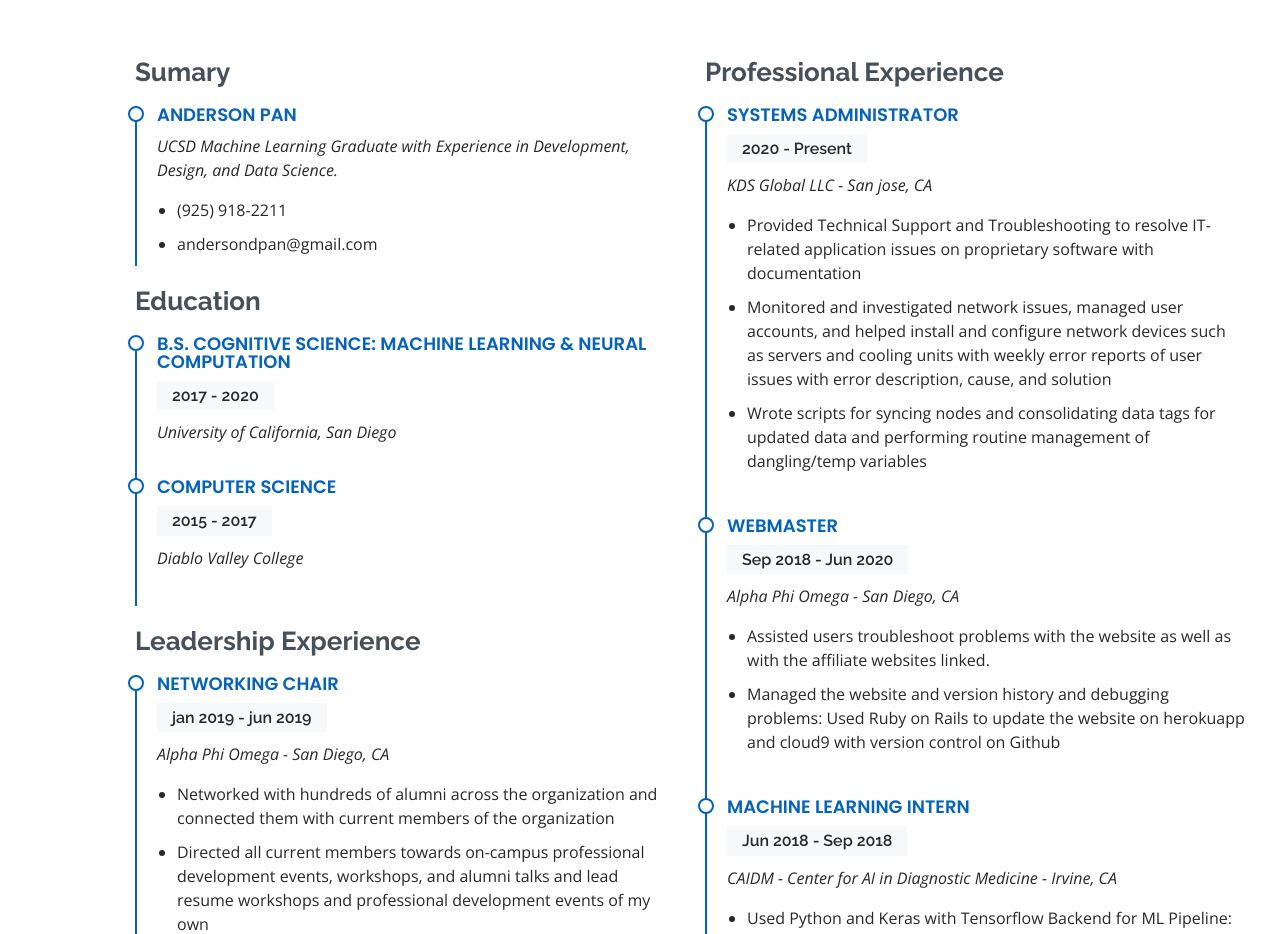
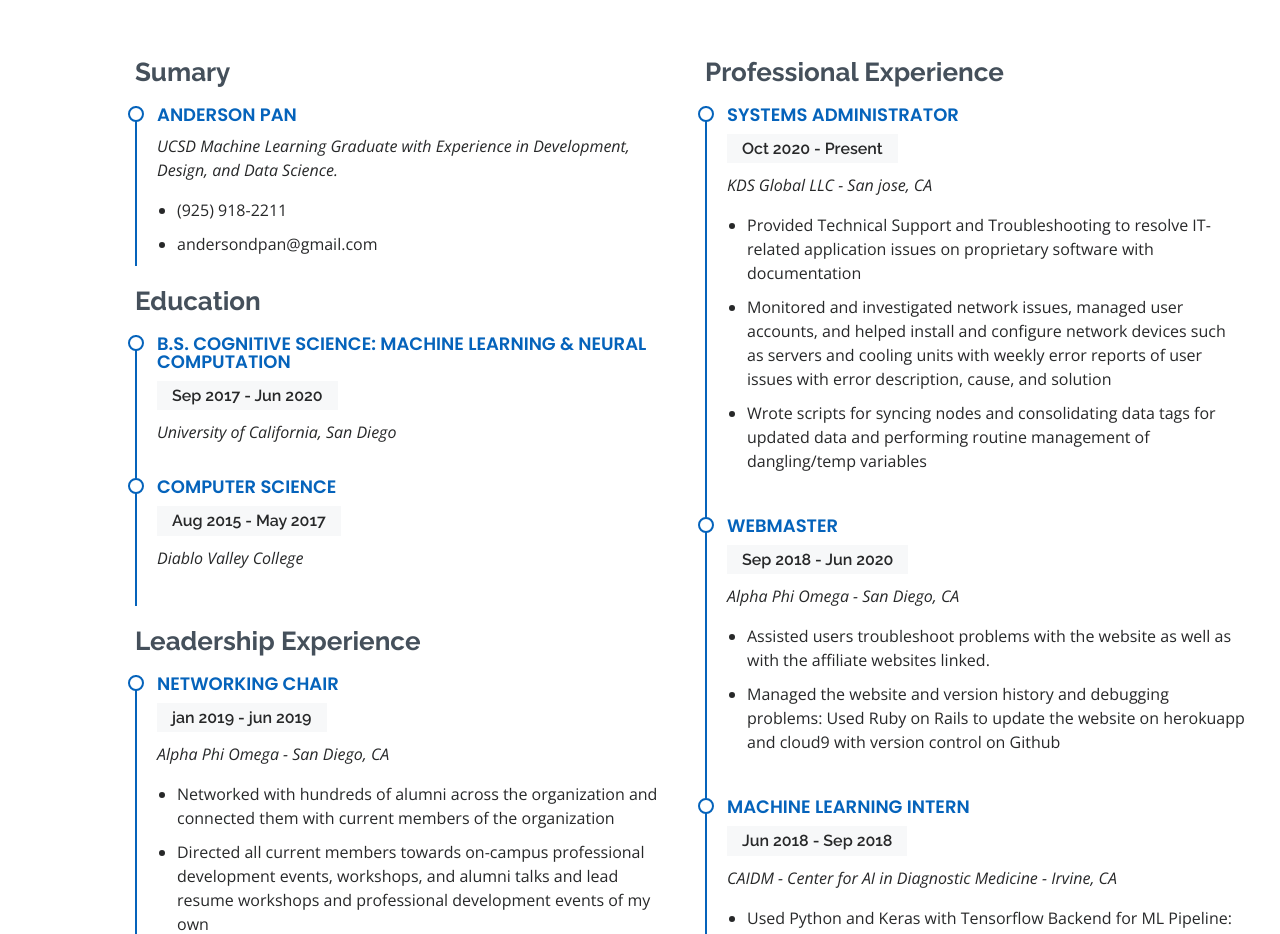
Before and after one commit to ando3pan/Anderson-Website, a plain HTML site: page index.html in a window 1280 px wide. Shown: the part 1560-2494 px from the top of the page. Drawn offline with nearby package versions, Linux system fonts and the light colour scheme.

Commit message:
cleaning up dates

```diff
--- a/index.html
+++ b/index.html
@@ -133,12 +133,12 @@
             <h3 class="resume-title">Education</h3>
             <div class="resume-item">
               <h4>B.S. Cognitive Science: Machine Learning &amp; Neural Computation</h4>
-              <h5>2017 - 2020</h5>
+              <h5>Sep 2017 - Jun 2020</h5>
               <p><em>University of California, San Diego</em></p>
             </div>
             <div class="resume-item">
               <h4>Computer Science</h4>
-              <h5>2015 - 2017</h5>
+              <h5>Aug 2015 - May 2017</h5>
               <p><em>Diablo Valley College</em></p>
             </div>
             <h3 class="resume-title">Leadership Experience</h3>
@@ -165,7 +165,7 @@
             <h3 class="resume-title">Professional Experience</h3>
             <div class="resume-item">
               <h4>Systems Administrator</h4>
-              <h5>2020 - Present</h5>
+              <h5>Oct 2020 - Present</h5>
               <p><em>KDS Global LLC - San jose, CA </em></p>
               <ul>
                 <li>Provided Technical Support and Troubleshooting to resolve IT-related application issues on proprietary software with documentation</li>
```
